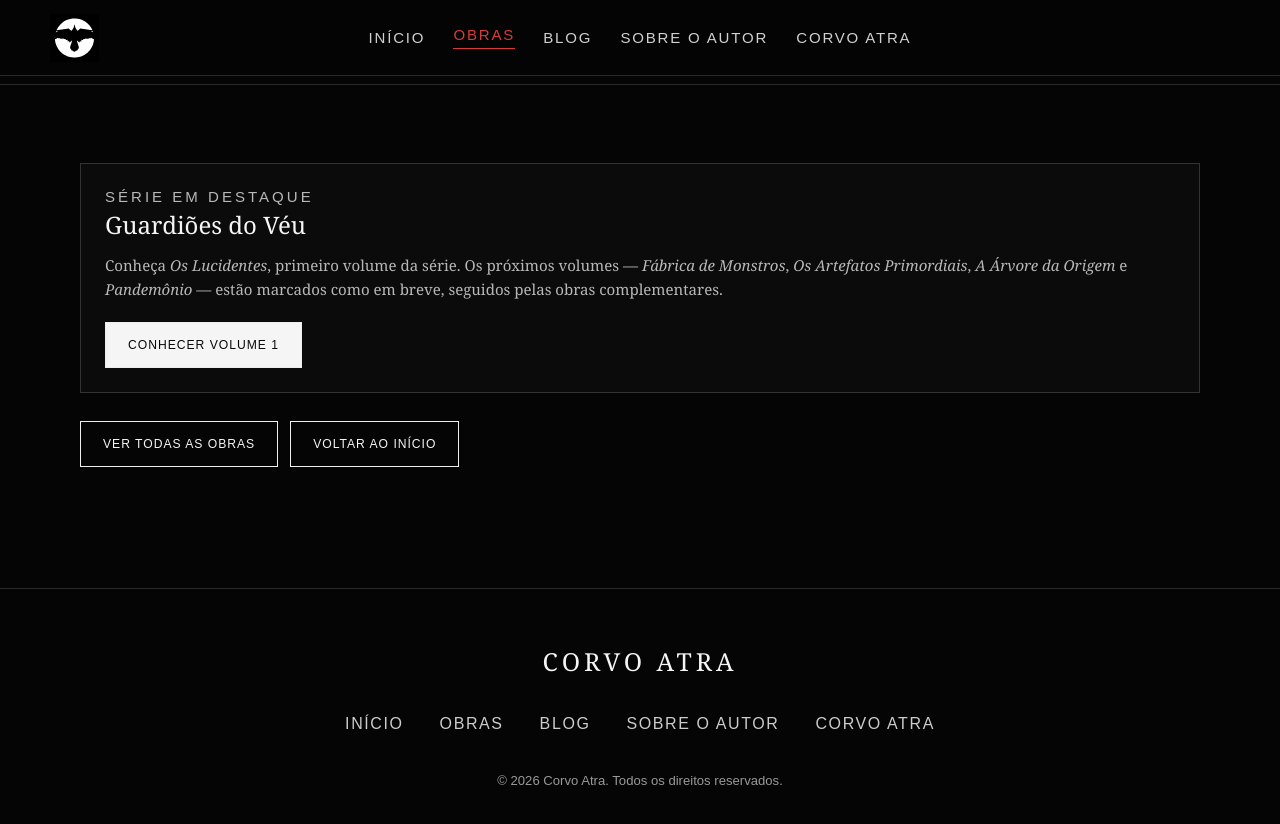
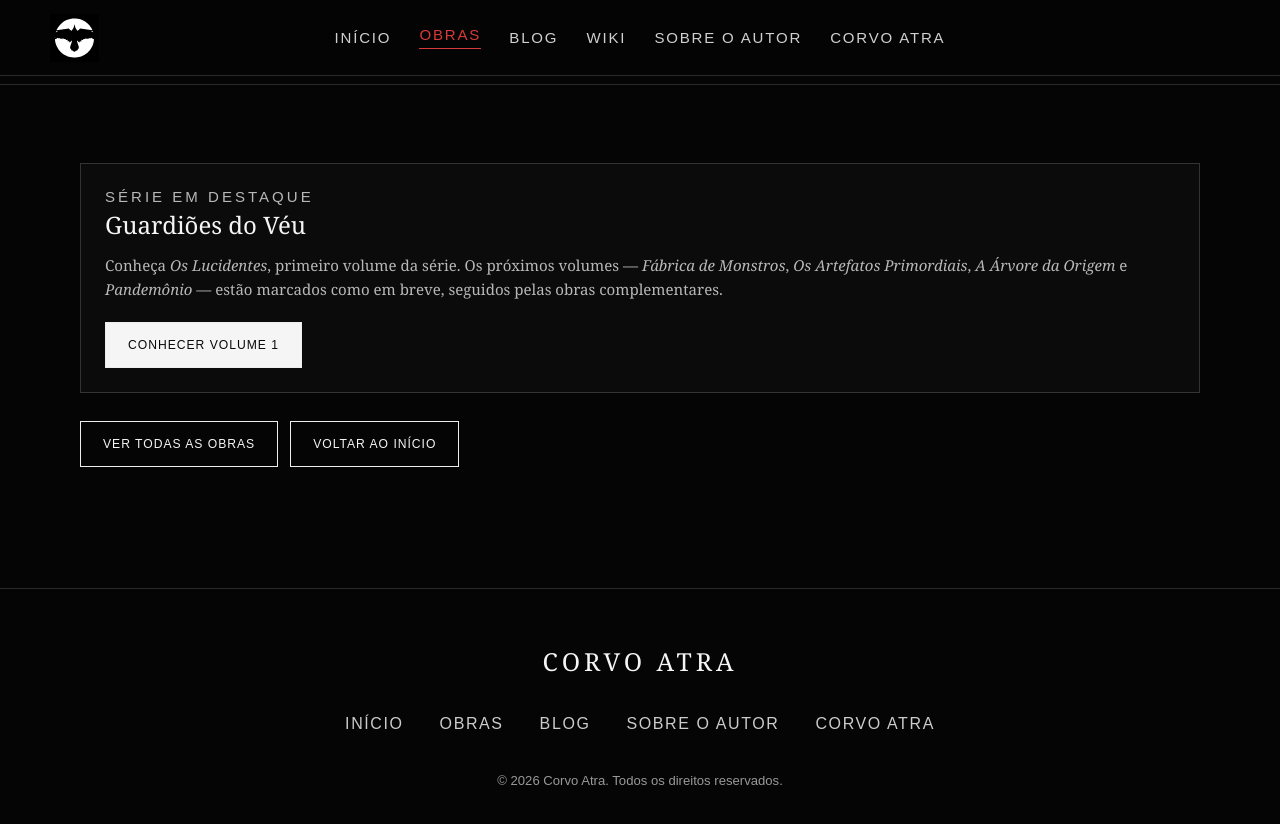
Before and after one commit to corvoatra/corvo-atra, a Jekyll site: the page built from series.html, in a window 1280 px wide. Shown: the top 824 px of the page. Built offline with Jekyll 4.4.1, drawn with Linux system fonts in a browser that asks for light colours.

Commit message:
Adiciona Wiki ao menu principal após Blog

```diff
--- a/_includes/site-header.html
+++ b/_includes/site-header.html
@@ -1 +1 @@
-<header class="wrap"><a aria-label="Corvo Atra — início" class="wordmark" href="{{ '/index.html' | relative_url }}"><img alt="Corvo Atra" src="{{ '/assets/imagens/logo-corvo-perfil.svg' | relative_url }}?v=corvo-20261017"/></a><nav aria-label="Navegação principal"><a href="{{ '/index.html' | relative_url }}"{% if page.url == '/' or page.url == '/index.html' %} aria-current="page"{% endif %}>Início</a><a href="{{ '/obras.html' | relative_url }}"{% if page.url == '/obras.html' or page.url == '/series.html' or page.url contains '/livro-' %} aria-current="page"{% endif %}>Obras</a><a href="{{ '/blog/' | relative_url }}"{% if page.url contains '/blog/' %} aria-current="page"{% endif %}>Blog</a><a href="{{ '/autor.html' | relative_url }}"{% if page.url == '/autor.html' %} aria-current="page"{% endif %}>Sobre o autor</a><a href="{{ '/corvo-atra.html' | relative_url }}"{% if page.url == '/corvo-atra.html' %} aria-current="page"{% endif %}>Corvo Atra</a></nav></header>
+<header class="wrap"><a aria-label="Corvo Atra — início" class="wordmark" href="{{ '/index.html' | relative_url }}"><img alt="Corvo Atra" src="{{ '/assets/imagens/logo-corvo-perfil.svg' | relative_url }}?v=corvo-20261017"/></a><nav aria-label="Navegação principal"><a href="{{ '/index.html' | relative_url }}"{% if page.url == '/' or page.url == '/index.html' %} aria-current="page"{% endif %}>Início</a><a href="{{ '/obras.html' | relative_url }}"{% if page.url == '/obras.html' or page.url == '/series.html' or page.url contains '/livro-' %} aria-current="page"{% endif %}>Obras</a><a href="{{ '/blog/' | relative_url }}"{% if page.url contains '/blog/' %} aria-current="page"{% endif %}>Blog</a><a href="{{ '/wiki.html' | relative_url }}"{% if page.url == '/wiki.html' %} aria-current="page"{% endif %}>Wiki</a><a href="{{ '/autor.html' | relative_url }}"{% if page.url == '/autor.html' %} aria-current="page"{% endif %}>Sobre o autor</a><a href="{{ '/corvo-atra.html' | relative_url }}"{% if page.url == '/corvo-atra.html' %} aria-current="page"{% endif %}>Corvo Atra</a></nav></header>
```
